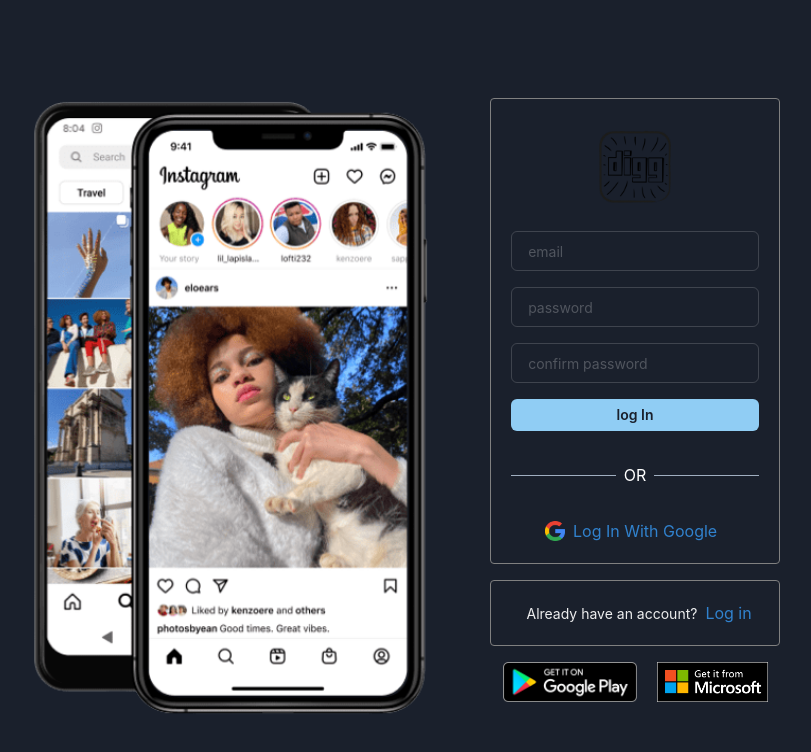
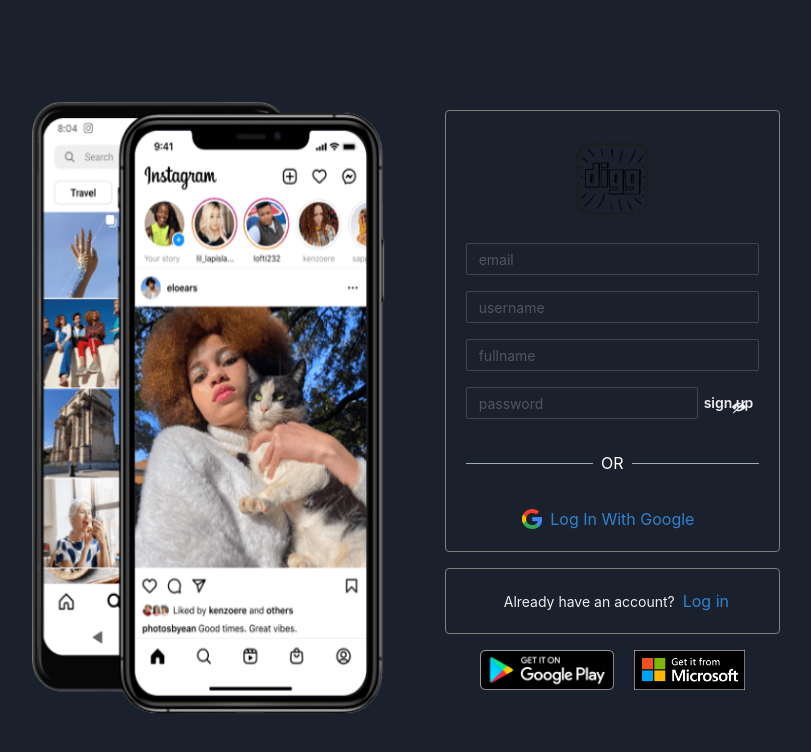
Before and after one commit to kabenari/Develops, a React (Vite) app: page /auth in a window 1280 px wide. Both pictures are taken after a click on the element "Sign up". Shown: the top 752 px of the page, without its empty margins (244-1055 px from the left). Built offline with nearby package versions, Linux system fonts and the light colour scheme.

Commit message:
nigh work

```diff
--- a/package.json
+++ b/package.json
@@ -10,14 +10,18 @@
     "preview": "vite preview"
   },
   "dependencies": {
+    "@chakra-ui/icons": "^2.1.1",
     "@chakra-ui/react": "^2.8.2",
     "@emotion/react": "^11.11.1",
     "@emotion/styled": "^11.11.0",
+    "firebase": "^10.7.1",
     "framer-motion": "^10.16.15",
     "react": "^18.2.0",
     "react-dom": "^18.2.0",
+    "react-firebase-hooks": "^5.1.1",
     "react-icons": "^4.12.0",
-    "react-router-dom": "^6.20.1"
+    "react-router-dom": "^6.20.1",
+    "zustand": "^4.4.7"
   },
   "devDependencies": {
     "@types/react": "^18.2.37",
--- a/src/components/AuthForm/AuthForm.jsx
+++ b/src/components/AuthForm/AuthForm.jsx
@@ -1,56 +1,23 @@
-import { Input,Box,VStack,Image,Button, Flex,Text } from "@chakra-ui/react"
+import { Box,VStack,Image,Flex,Text } from "@chakra-ui/react"
 import { useState } from "react";
-import {useNavigate} from 'react-router-dom'
+import Login from "./Login";
+import SignUp from "./SignUp";
+import GoogleAuth from "./GoogleAuth";
 
 
 function AuthForm() {
 
     const [isLogin, setIsLogin] = useState(true);
-    const navigate = useNavigate();
-    const [inputs,setInputs] = useState({
-        email:'',
-        password:'',
-        confirmpassword:''
-    })
 
-    const handleAuth = ()=>{
-        if (!inputs.email || !inputs.password) {
-            alert("Fill Everything");
-            return;
-        }
-
-        navigate("/");
-
-    }
 
   return (
     <>
         <Box border={"1px solid gray"} borderRadius={4} padding={5}>
     <VStack spacing={4}>
         <Image src='public\logo.png' h={24} cursor={"pointer"} alt='Instagram' />
-        <Input
-        placeholder="email"
-        fontSize={14}
-        type="email"
-        value={inputs.email}
-        onChange={(e)=>setInputs({...inputs,email:e.target.value})}/>
-        <Input
-        placeholder="password"
-        fontSize={14}
-        type="password"
-        value={inputs.password}
-        onChange={(e)=>setInputs({...inputs,password:e.target.value})}/>
 
-        {!isLogin ?<Input
-        placeholder="confirm password"
-        fontSize={14}
-        type="password"
-        value={inputs.confirmpassword}
-        onChange={(e)=>setInputs({...inputs,confirmpassword:e.target.value})}/> : null}
 
-        <Button w={"full"} colorScheme="blue" size={"sm"} fontSize={14} onClick={handleAuth}>
-        {!isLogin ? "log In" : "Sign Up"}
-        </Button>
+        {isLogin ? <Login/> : <SignUp/>}
 
         <Flex alignItems={"center"} justifyContent={"center"} my={4} gap={1} w={"full"}>
             <Box flex={2} h={"1px"} bg={"gray.400"} />
@@ -60,12 +27,7 @@ function AuthForm() {
             <Box flex={2} h={"1px"} bg={"gray.400"} />
         </Flex>
 
-        <Flex alignItems={"center"} justifyContent={"center"} cursor={"pointer"}>
-            <Image src="public\google.png" w={5} alt="gog"/>
-            <Text mx={2} color={"blue.500"}>
-                Log In With Google
-            </Text>
-        </Flex>
+        <GoogleAuth/>
     </VStack>
 </Box>
 
--- /dev/null
+++ b/src/components/AuthForm/GoogleAuth.jsx
@@ -0,0 +1,16 @@
+import { Flex,Image,Text } from "@chakra-ui/react"
+
+const GoogleAuth = () => {
+  return (
+    <>
+      <Flex alignItems={"center"} justifyContent={"center"} cursor={"pointer"}>
+          <Image src="public\google.png" w={5} alt="gog"/>
+          <Text mx={2} color={"blue.500"}>
+              Log In With Google
+          </Text>
+      </Flex>
+    </>
+  )
+}
+
+export default GoogleAuth
--- /dev/null
+++ b/src/components/AuthForm/Login.jsx
@@ -0,0 +1,41 @@
+import { useState } from "react"
+import { Input,Button } from "@chakra-ui/react"
+
+const Login = () => {
+
+
+  const [inputs,setInputs] = useState({
+    email:'',
+    password:'',
+    confirmpassword:''
+  })
+
+  return (
+    <>
+      <Input
+        placeholder="email"
+        fontSize={14}
+        type="email"
+        value={inputs.email}
+        onChange={(e)=>setInputs({...inputs,email:e.target.value})}/>
+      <Input
+        placeholder="password"
+        fontSize={14}
+        type="password"
+        value={inputs.password}
+        onChange={(e)=>setInputs({...inputs,password:e.target.value})}/>
+        <Input
+        placeholder="Confirm password"
+        fontSize={14}
+        type="password"
+        value={inputs.confirmpasswordpassword}
+        onChange={(e)=>setInputs({...inputs,confirmpassword:e.target.value})}/>
+
+      <Button w={"full"} colorScheme="blue" size={"sm"} fontSize={14}>
+        Log In
+      </Button>
+    </>
+  )
+}
+
+export default Login
--- /dev/null
+++ b/src/components/AuthForm/SignUp.jsx
@@ -0,0 +1,67 @@
+import { useState } from "react"
+import { Input,Button, InputGroup, InputRightElement } from "@chakra-ui/react"
+import { ViewIcon, ViewOffIcon } from "@chakra-ui/icons"
+import useSignUpWithEmailAndPassword from "../../hooks/useSignUpWithEmailAndPassword"
+
+
+const SignUp = () => {
+
+
+  const [inputs,setInputs] = useState({
+    fullname:'',
+    username:'',
+    email:' ',
+    password:''
+  })
+
+  const [showpw,setShowPw] = useState(false)
+
+  const {loading,signup,error} =useSignUpWithEmailAndPassword()
+
+
+  return (
+    <>
+      <Input
+        placeholder="email"
+        fontSize={14}
+        type="email"
+        size={"sm"}
+        value={inputs.email}
+        onChange={(e)=>setInputs({...inputs,email:e.target.value})}/>
+        <Input
+        placeholder="username"
+        fontSize={14}
+        type="text"
+        size={"sm"}
+        value={inputs.username}
+        onChange={(e)=>setInputs({...inputs,username:e.target.value})}/>
+        <Input
+        placeholder="fullname"
+        fontSize={14}
+        type="text"
+        size={"sm"}
+        value={inputs.fullname}
+        onChange={(e)=>setInputs({...inputs,fullname:e.target.value})}/>
+        <InputGroup>
+        <Input
+        placeholder="password"
+        fontSize={14}
+        type={showpw ? "text" : "password"}
+        value={inputs.password}
+        size={"sm"}
+        onChange={(e)=>setInputs({...inputs,password:e.target.value})}/>
+
+        <InputRightElement>
+        <Button variant={"ghost"} size={"sm"} onClick={()=> setShowPw(!showpw)}>
+            {showpw ? <ViewIcon/> : <ViewOffIcon/>}
+        </Button>
+        </InputRightElement>
+        <Button variant={"ghost"} size={"sm"} onClick={()=> signup(inputs)}>
+            sign up
+        </Button>
+        </InputGroup>
+    </>
+  )
+}
+
+export default SignUp
--- /dev/null
+++ b/src/firebase/firebase.js
@@ -0,0 +1,23 @@
+import { initializeApp } from "firebase/app";
+import {getAuth} from "firebase/auth";
+import {getFirestore} from "firebase/firestore";
+import {getStorage} from "firebase/storage"
+
+
+
+const firebaseConfig = {
+  apiKey: "AIzaSyC4-eYqMqYWUP_XXKbcdGvQXCa8735IFvA",
+  authDomain: "app-social-69bbc.firebaseapp.com",
+  projectId: "app-social-69bbc",
+  storageBucket: "app-social-69bbc.appspot.com",
+  messagingSenderId: "27233960972",
+  appId: "1:27233960972:web:d8818976d5a8a12da55a29",
+  measurementId: "G-MD0947NL4H"
+};
+
+const app = initializeApp(firebaseConfig);
+const auth = getAuth(app);
+const firestore = getFirestore(app);
+const storage = getStorage(app);
+
+export {app,auth,storage,firestore};
--- /dev/null
+++ b/src/hooks/UseSignUpWithEmailAndPassword.js
@@ -0,0 +1,58 @@
+import { useState } from "react";
+import {auth, firestore} from '../firebase/firebase'
+import {useCreateUserWithEmailAndPassword} from 'react-firebase-hooks/auth'
+import { setDoc,doc } from "firebase/firestore";
+
+
+function useSignUpWithEmailAndPassword() {
+
+    const [
+        createUserWithEmailAndPassword,
+        user,
+        loading,
+        error,
+      ] = useCreateUserWithEmailAndPassword(auth);
+
+      const signup = async (inputs)=>{
+
+        if(!inputs.email || !inputs.password || !inputs.fullname || !inputs.username){
+            console.log("plaese fill");
+            return
+        }
+
+        try {
+            const newUser = await createUserWithEmailAndPassword(inputs.email,inputs,password)
+            if(!newUser && error){
+                console.log(error);
+                return
+            }
+            if(newUser){
+                const userDoc = {
+                    uid:newUser.user.uid,
+                    email: inputs.email,
+                    username: inputs.username,
+                    fullname: inputs.fullname,
+                    bio:"",
+                    profilePicURL:"",
+                    followers: [],
+                    follwing:[],
+                    posts:[],
+                    createdAt:Date.now()
+                }
+                await setDoc(doc(firestore, "users", newUser.user.uid), userDoc);
+                localStorage.setItem("user-")
+
+            }
+
+
+
+        } catch (error) {
+            console.log(error);
+        }
+      }
+
+
+  return{loading,error,signup}
+}
+
+export default useSignUpWithEmailAndPassword
```
Also changed, not shown: 1 other file (tests, documents, lock files or other folders).
